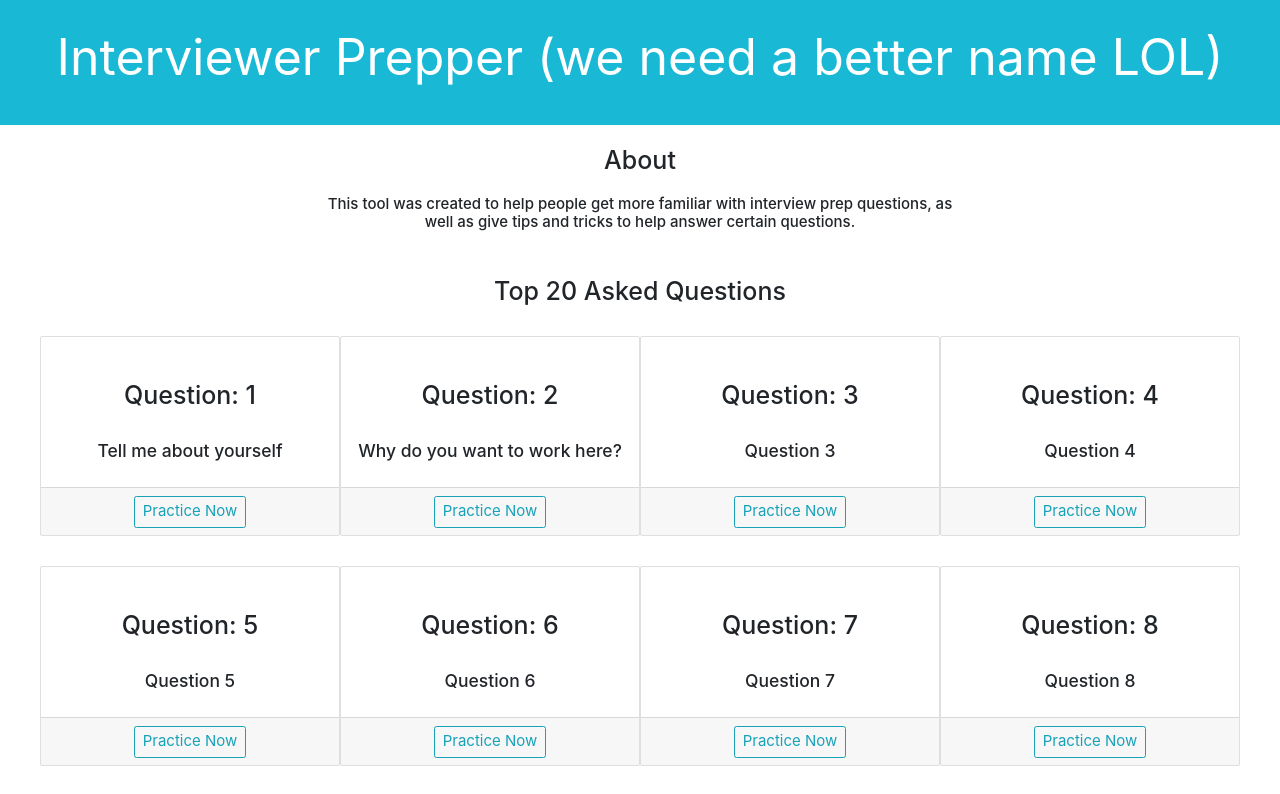
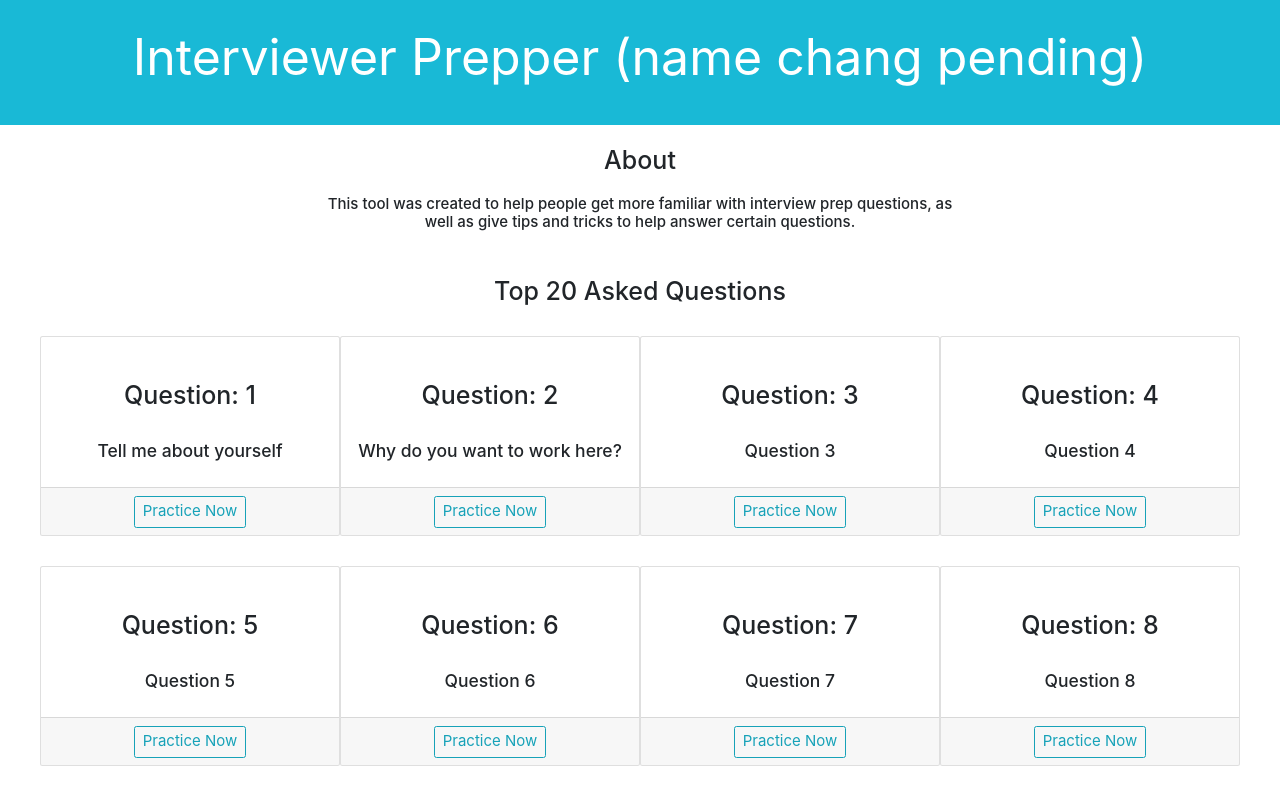
Before and after one commit to stanleysh/interview_preppy, a React (Create React App) app: page / in a window 1280 px wide. Shown: the top 794 px of the page. Built offline with nearby package versions, Linux system fonts and the light colour scheme.

Commit message:
added express

```diff
--- a/package.json
+++ b/package.json
@@ -7,10 +7,13 @@
     "@testing-library/react": "^9.4.0",
     "@testing-library/user-event": "^7.2.1",
     "bootstrap": "^4.4.1",
+    "express": "^4.17.1",
+    "morgan": "^1.9.1",
     "react": "^16.12.0",
     "react-bootstrap": "^1.0.0-beta.16",
     "react-dom": "^16.12.0",
-    "react-scripts": "3.3.0"
+    "react-scripts": "3.3.0",
+    "serve-favicon": "^2.5.0"
   },
   "scripts": {
     "start": "react-scripts start",
--- a/server.js
+++ b/server.js
@@ -1,6 +1,6 @@
 const express = require('express');
 const path = require('path');
-const favicon = require('server-favicon');
+const favicon = require('serve-favicon');
 const logger = require('morgan');
 
 const app = express();
--- a/src/App.js
+++ b/src/App.js
@@ -19,7 +19,7 @@ class App extends Component {
     return (
       <div className="App">
         <header className="App-header">
-          <p>Interviewer Prepper (we need a better name LOL)</p>
+          <p>Interviewer Prepper (name chang pending)</p>
         </header>
         <div className="About">
           <h1>About</h1>
```
Also changed, not shown: 1 other file (tests, documents, lock files or other folders).
